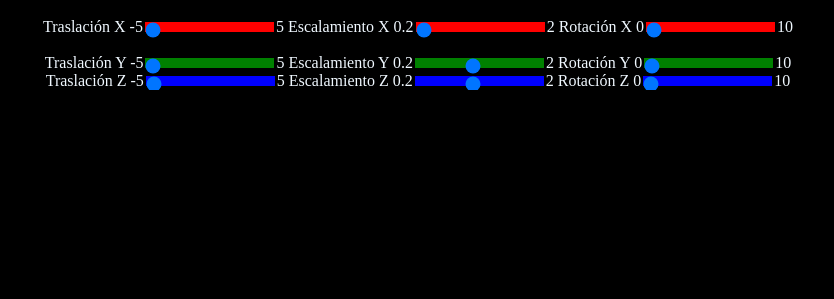
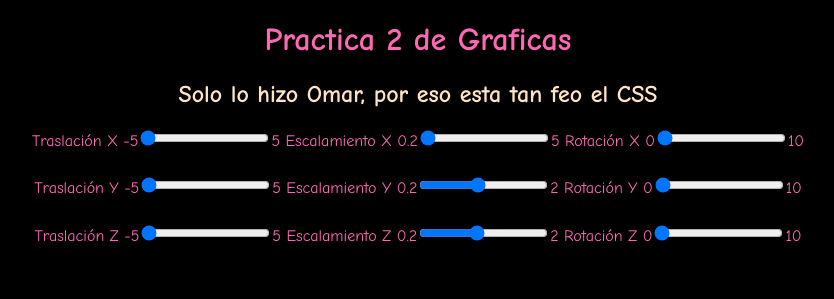
Before and after one commit to OktaOEDC/Graficos_Practica_2, a website: page index.html in a window 1280 px wide. Shown: the whole page, without its empty margins (222-1056 px from the left). Drawn offline with nearby package versions, Linux system fonts and the light colour scheme; no server answers.

Commit message:
LES GOO!

```diff
--- a/index.html
+++ b/index.html
@@ -9,22 +9,29 @@
     <link rel="stylesheet" href="/style.css">
     <title>Practica 2</title>
 </head>
+    <h1>Practica 2 de Graficas</h1>
+    <h2 class='h2'>Solo lo hizo Omar, por eso esta tan feo el CSS</h2>
 <body>
 
-<br>
+
+    <div class="ranges">
+
+        <div class="ranges">
 Traslación X -5<input class="translationX" id="xTranslation" type="range" min=-80" max="80" step="1" value="0"/>5
-Escalamiento X 0.2<input class="scalingX" id="xScaling" type="range" min="0" max="2" step="0.1" value="0"/>2
-Rotación X 0<input class="rotationX" id="xRotation" type="range" min="0" max="1" step="0.1" value="0">10<br>
-</br>
+Escalamiento X 0.2<input class="scalingX" id="xScaling" type="range" min="0" max="5" step="1" value="0"/>5
+Rotación X 0<input class="rotationX" id="xRotation" type="range" min="0" max="0.01" step="0.0001" value="0">10<br>
+</div>
+<div class="ranges">
 Traslación Y -5<input class="translationY" id="yTranslation" type="range" min=-80" max="80" step="1" value="0"/>5
 Escalamiento Y 0.2<input class="scalingY" id="yScaling" type="range" min="0.2" max="2" step="0.01" value="1.0"/>2
-Rotación Y 0<input class="rotationY" id="yRotation" type="range" min="0" max="1" step="0.1" value="0">10<br>
-
+Rotación Y 0<input class="rotationY" id="yRotation" type="range" min="0" max="0.01" step="0.0001" value="0">10<br>
+</div>
+<div class="ranges">
 Traslación Z -5<input class="translationZ" id="zTranslation" type="range" min=-80" max="80" step="1" value="0"/>5
 Escalamiento Z 0.2<input class="scalingZ" id="zScaling" type="range" min="0.2" max="2" step="0.01" value="1.0"/>2
-Rotación Z 0<input class="rotationZ" id="zRotation" type="range" min="0" max="1" step="0.1" value="0">10<br>
-
-
+Rotación Z 0<input class="rotationZ" id="zRotation" type="range" min="0" max="0.01" step="0.0001" value="0">10<br>
+</div>
+</div>
 
 <canvas id="gl-canvas" width="512" height="512">
 </canvas>
--- a/script.js
+++ b/script.js
@@ -1,8 +1,8 @@
 var renderer, scene, camera, model;
 
-var xRotate = 0;
-var yRotate = 0;
-var zRotate = 0;
+var xRotate = 0.0;
+var yRotate = 0.0;
+var zRotate = 0.0;
 
 var xTranslate = 0;
 var yTranslate = 0;
@@ -19,7 +19,7 @@ function init() {
 
     document.getElementById("xTranslation").onchange = function () {
         xTranslate = parseFloat(event.target.value);
-        requestAnimationFrame(render);
+        requestAnimationFrame(model);
         model.position.x = xTranslate;
 
         console.log('xTranslate: ' + xTranslate);
@@ -38,14 +38,19 @@ function init() {
     };
     document.getElementById("xScaling").onchange = function () {
         xScale = parseFloat(event.target.value);
+        model.scale.x = 2+xScale;
         requestAnimationFrame(render);
     };
     document.getElementById("yScaling").onchange = function () {
         yScale = parseFloat(event.target.value);
+        model.scale.y = 2+yScale;
+
         requestAnimationFrame(render);
     };
-    document.getElementById("yScaling").onchange = function () {
+    document.getElementById("zScaling").onchange = function () {
         zScale = parseFloat(event.target.value);
+        model.scale.z = 2+zScale;
+
         requestAnimationFrame(render);
     };
     document.getElementById("xRotation").onchange = function () {
@@ -67,8 +72,8 @@ function init() {
 
     scene = new THREE.Scene();
 
-    camera = new THREE.PerspectiveCamera(50, ww / wh, 0.1, 10000);
-    camera.position.set(0, 0, 500);
+    camera = new THREE.PerspectiveCamera(90, ww / wh, 0.5, 1000);
+    camera.position.set(0,120, 500);
     scene.add(camera);
 
     //Add a light in the scene
@@ -92,18 +97,13 @@ var loadOBJ = function () {
     var loader = new THREE.OBJLoader(manager);
 
     //Launch loading of the obj file, addBananaInScene is the callback when it's ready
-    loader.load('https://raw.githubusercontent.com/Alecfut07/Graficas-y-visualizacion/master/Casquito.obj', addModeltoScene);
+    loader.load('https://raw.githubusercontent.com/OktaOEDC/Graficos_Practica_2/main/Estadio.obj', addModeltoScene);
 
 };
 
 var addModeltoScene = function (object) {
     model = object;
     model.needsUpdate=true;
-
-
-    //model.TranslateX(xTranslate);
-    //model.TranslateY(yTranslate);
-    //model.TranslateZ(zTranslate);
     model.scale.x = 2 + xScale;
     model.scale.y = 2 + yScale;
     model.scale.z = 2 + zScale;
@@ -113,7 +113,7 @@ var addModeltoScene = function (object) {
 
     object.traverse(function (child) {
         if (child instanceof THREE.Mesh) {
-            child.material.color = new THREE.Color('pink');
+            child.material.color = new THREE.Color('hotpink');
             child.material.needsUpdate = true;
             child.geometry.computeVertexNormals();
         }
--- a/style.css
+++ b/style.css
@@ -5,7 +5,17 @@ body, html{
 	height: 100%;
 	text-align: center;
 	background: #000;
-    color: aliceblue;
+    color:hotpink;
+    font-family: Comic Sans Ms,Arial, Helvetica, sans-serif;
+}
+h2{
+    color:bisque;
+}
+.ranges{
+    flex: auto;
+    flex-wrap:wrap-reverse;
+    flex-flow: row;
+    padding-bottom: 2%;
 }
 
 canvas#canvas{
@@ -18,47 +28,3 @@ canvas#canvas{
   	top: 50%;
   	transform: translateY(-50%);
 }
-.translationX::-webkit-slider-runnable-track {
-  background: red;
-  height: 10px;
-}
-
-.translationY::-webkit-slider-runnable-track {
-  background: green;
-  height: 10px;
-}
-
-.translationZ::-webkit-slider-runnable-track {
-  background: blue;
-  height: 10px;
-}
-
-.scalingX::-webkit-slider-runnable-track {
-  background: red;
-  height: 10px;
-}
-
-.scalingY::-webkit-slider-runnable-track {
-  background: green;
-  height: 10px;
-}
-
-.scalingZ::-webkit-slider-runnable-track {
-  background: blue;
-  height: 10px;
-}
-
-.rotationX::-webkit-slider-runnable-track {
-  background: red;
-  height: 10px;
-}
-
-.rotationY::-webkit-slider-runnable-track {
-  background: green;
-  height: 10px;
-}
-
-.rotationZ::-webkit-slider-runnable-track {
-  background: blue;
-  height: 10px;
-}
```
